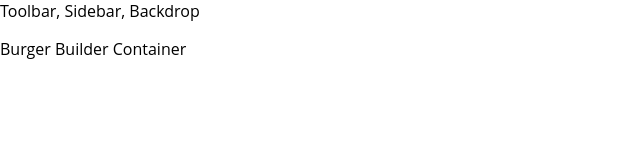
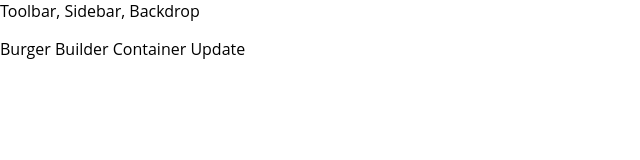
Before and after one commit to hasanm95/react-burger-build, a React (Create React App) app: page / in a window 1280 px wide. Shown: the top 160 px of the page, without its empty margins (0-640 px from the left). Built offline with nearby package versions, Linux system fonts and the light colour scheme; what webfontloader would draw is missing.

Commit message:
test again

```diff
--- a/src/containers/BurgerBuilder/BurgerBuilder.js
+++ b/src/containers/BurgerBuilder/BurgerBuilder.js
@@ -4,7 +4,7 @@ export default class BurgerBuilder extends Component {
   render() {
     return (
       <Fragment>
-        Burger Builder Container
+        Burger Builder Container Update
       </Fragment>
     )
   }
```
